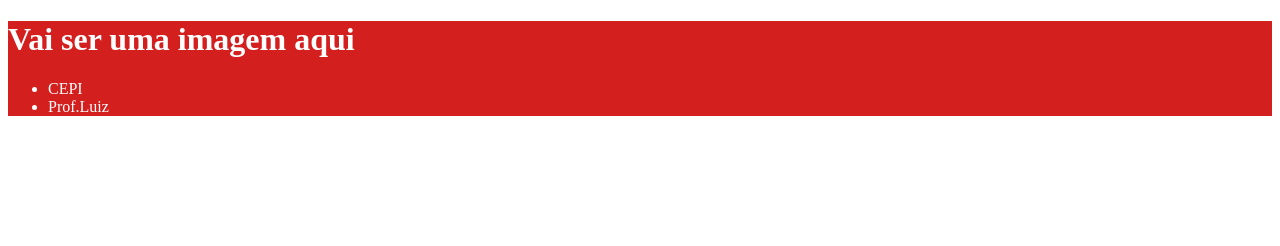
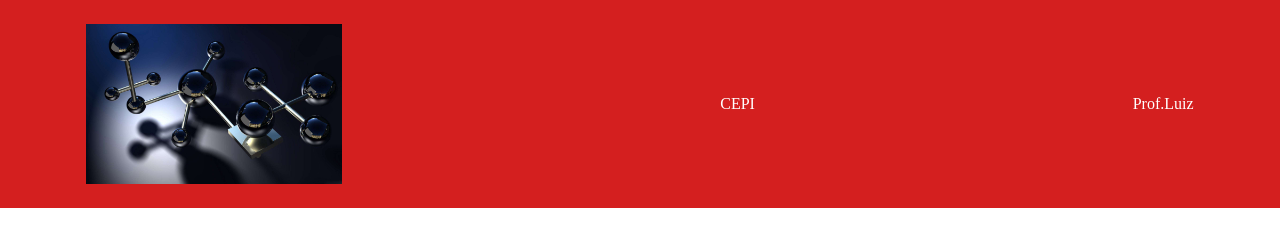
Before and after one commit to Luiz-Mottim/Programa-o-2-Ano-CEPI, a plain HTML site: page index.html in a window 1280 px wide. Drawn offline with Linux system fonts and the light colour scheme.

Commit message:
Add files via upload

```diff
--- a/index.html
+++ b/index.html
@@ -8,11 +8,11 @@
     <link rel="stylesheet" href="style.css">
 </head>
 <body>
-    <header>
-        <h1> Vai ser uma imagem aqui </h1>
-        <ul>
-           <li> CEPI</li>
-           <li> Prof.Luiz</li>
+    <header class=" cabecalho">
+        <img class=" cabecalho-imagem"   src="360524.jpg"  alt=" logo geomêtria molecular"
+        <ul class=" cabecalho-lista">
+           <li class=" cabecalho-lista-item"> </li>CEPI</li>
+           <li class=" cabecalho-lista-item"> </li>Prof.Luiz</li>
         </ul>
     </header>
 
--- a/style.css
+++ b/style.css
@@ -1,4 +1,23 @@
-header{
+*{
+    margin: 0;
+    padding: 0;
+}
+
+
+
+.cabecalho {
     background-color: #D41F1F;
-    color:white
+    color: white;
+    display: flex;
+    justify-content: space-around;
+    align-items: center;
+    padding: 24px 0;
 }
+.cabecalho-imagem{
+    width: 20%;
+}
+.cabecalho-lista-item {
+    display:inline-block;
+    margin: 0 16px;
+    font-size: 24px;
+}
```
Also changed, not shown: 360524.jpg (added).
